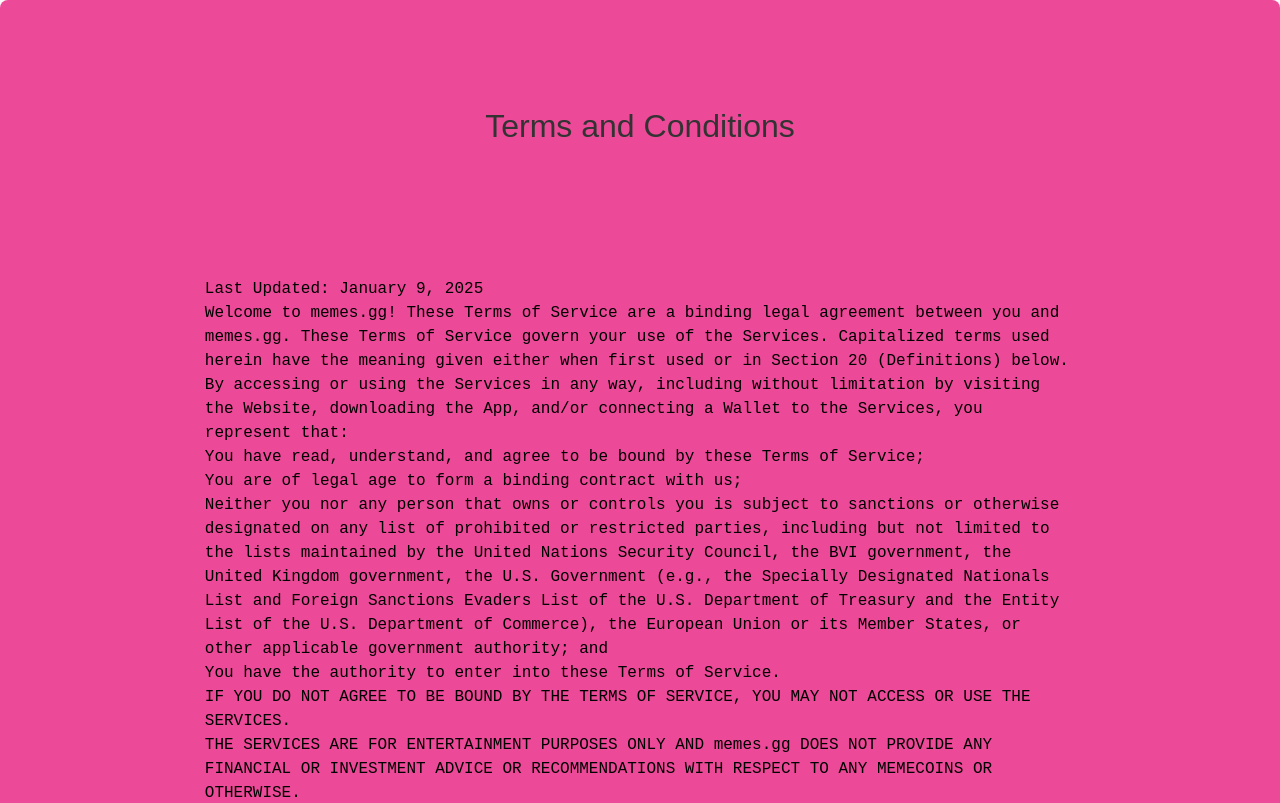
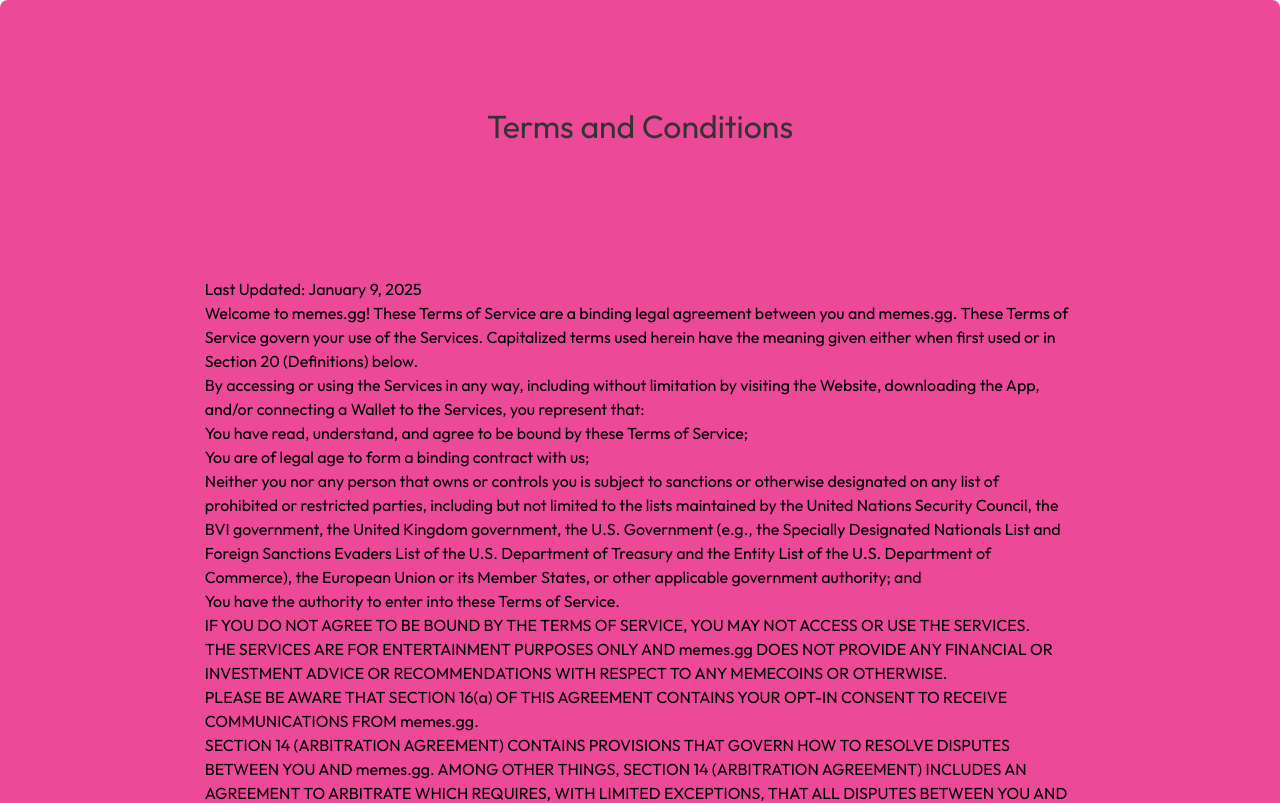
Before and after one commit to Shahidullah-Muffakir/memes, a React (Vite) app: page /terms in a window 1280 px wide. Shown: the top 803 px of the page. Built offline with nearby package versions, Linux system fonts and the light colour scheme.

Commit message:
modifed policy style

```diff
--- a/src/Policy.css
+++ b/src/Policy.css
@@ -1,3 +1,5 @@
+@import url('https://fonts.googleapis.com/css2?family=Outfit:wght@400;500;600;700&display=swap');
+
 .policy-page {
     font-family: Arial, sans-serif;
     line-height: 1.6;
@@ -16,12 +18,19 @@
     box-shadow: 0 2px 10px rgba(0, 0, 0, 0.1);
     background-color: #EC4998;
     width: 100%;
+    font-family: 'Outfit', sans-serif;
+    pre{
+      font-family: 'Outfit', sans-serif;
+    }
+
   }
 
   .policy-container h1 {
     text-align: center;
     color: #333;
     font-size: 2rem;
+    font-family: 'Outfit', sans-serif;
+
   }
 
   .last-updated {
```
